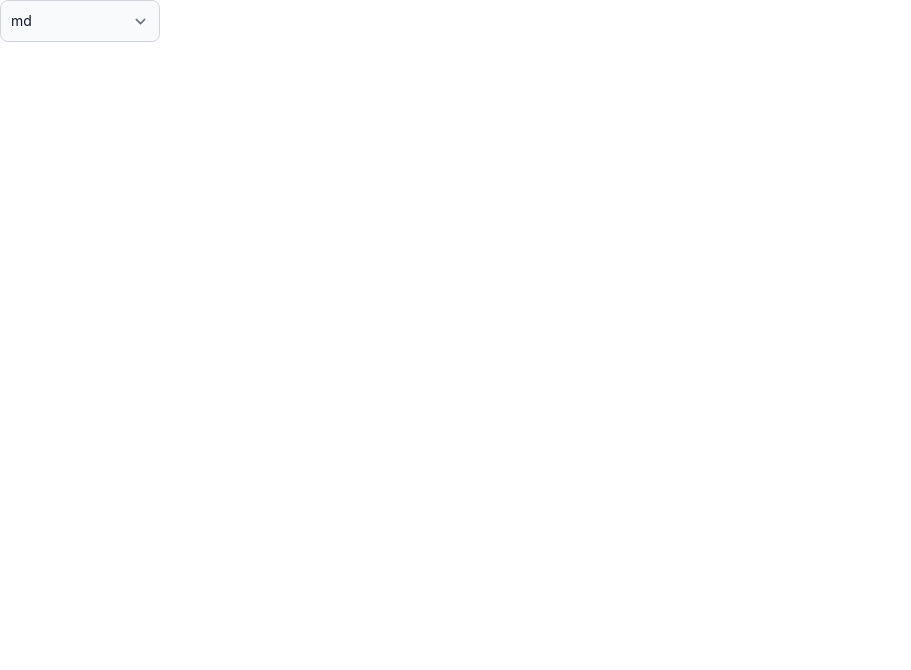
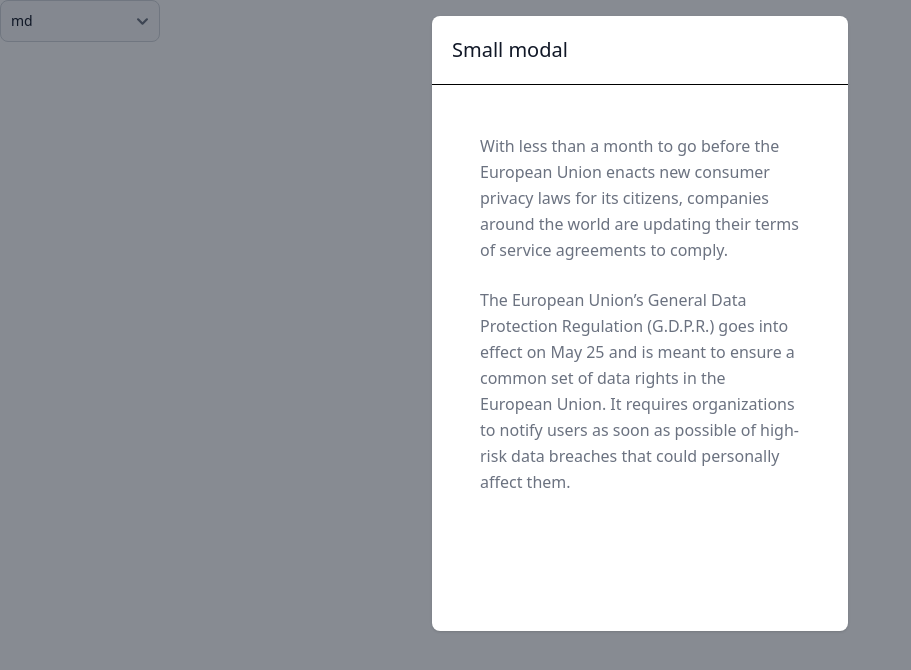
Before and after one commit to ashpavi/SewaGuru, a React (Vite) app in the folder sewaguru_frontend/: page /testing in a window 1280 px wide. Shown: the top 670 px of the page, without its empty margins (0-911 px from the left). Built offline with nearby package versions, Linux system fonts and the light colour scheme.

Commit message:
flowbite testing

```diff
--- a/sewaguru_frontend/index.html
+++ b/sewaguru_frontend/index.html
@@ -3,7 +3,7 @@
   <head>
     <meta charset="UTF-8" />
     <link rel="icon" type="image/svg+xml" href="/vite.svg" />
-    <link href="https://cdn.jsdelivr.net/npm/flowbite@3.1.2/dist/flowbite.min.css" rel="stylesheet" />
+    <!-- <link href="https://cdn.jsdelivr.net/npm/flowbite@3.1.2/dist/flowbite.min.css" rel="stylesheet" /> -->
     <meta name="viewport" content="width=device-width, initial-scale=1.0" />
     <title>Vite + React</title>
   </head>
@@ -11,6 +11,6 @@
     <div id="root"></div>
     <script type="module" src="/src/main.jsx"></script>
     <script src="./node_modules/flowbite/dist/flowbite.min.js"></script>
-    <script src="https://cdn.jsdelivr.net/npm/flowbite@3.1.2/dist/flowbite.min.js"></script>
+    <!-- <script src="https://cdn.jsdelivr.net/npm/flowbite@3.1.2/dist/flowbite.min.js"></script> -->
   </body>
 </html>
--- a/sewaguru_frontend/src/index.css
+++ b/sewaguru_frontend/src/index.css
@@ -1,5 +1,7 @@
 
 @import "tailwindcss";
+@plugin "flowbite-react/plugin/tailwindcss";
+@source "../.flowbite-react/class-list.json";
 @import "flowbite/src/themes/default";
 @plugin "flowbite/plugin";
 @source "../node_modules/flowbite";
--- a/sewaguru_frontend/src/pages/testing.jsx
+++ b/sewaguru_frontend/src/pages/testing.jsx
@@ -27,7 +27,7 @@ export default function Testing() {
         </div>
         <Button onClick={() => setOpenModal(true)}>Toggle modal</Button>
       </div>
-      {/* <Modal show={openModal} size={modalSize} onClose={() => setOpenModal(false)}>
+      <Modal show={openModal} size={modalSize} onClose={() => setOpenModal(false)}>
         <ModalHeader>Small modal</ModalHeader>
         <ModalBody>
           <div className="space-y-6 p-6">
@@ -48,7 +48,7 @@ export default function Testing() {
             Decline
           </Button>
         </ModalFooter>
-      </Modal> */}
+      </Modal>
     </>
   );
 }
```
